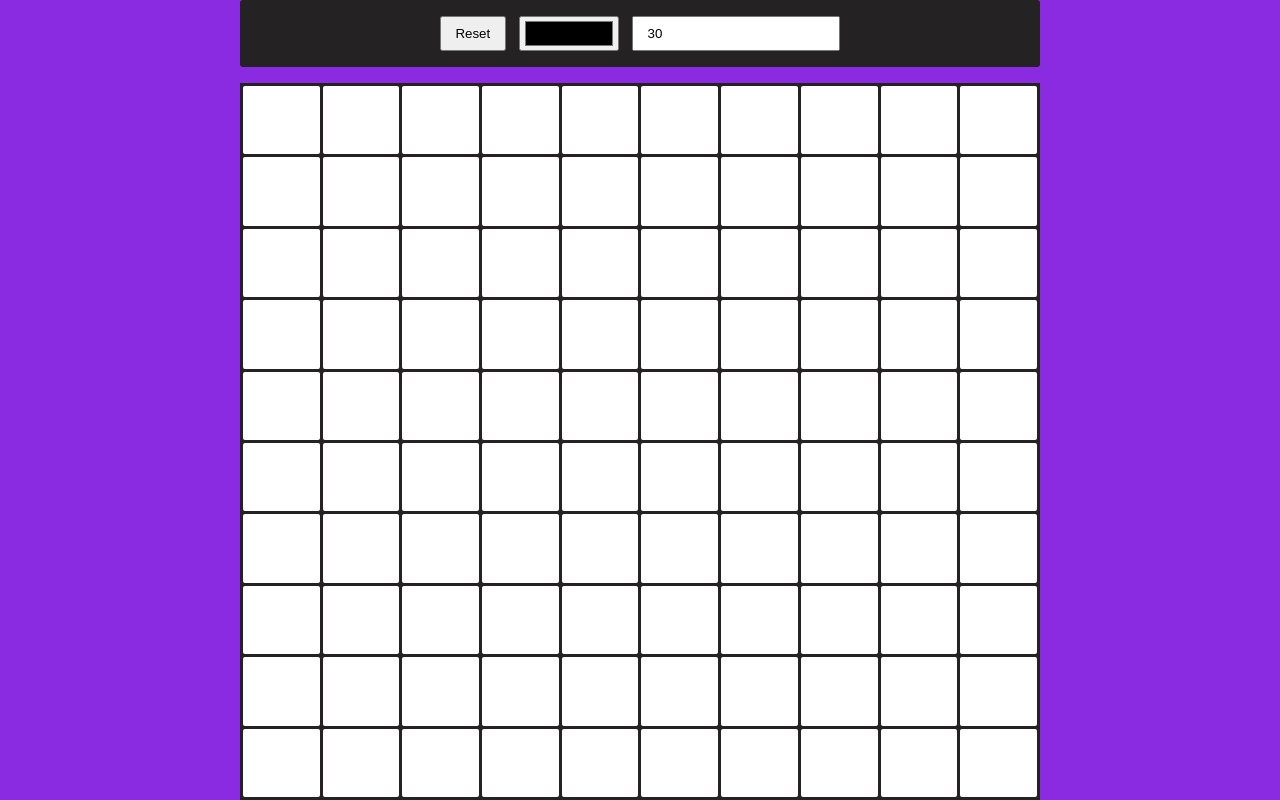
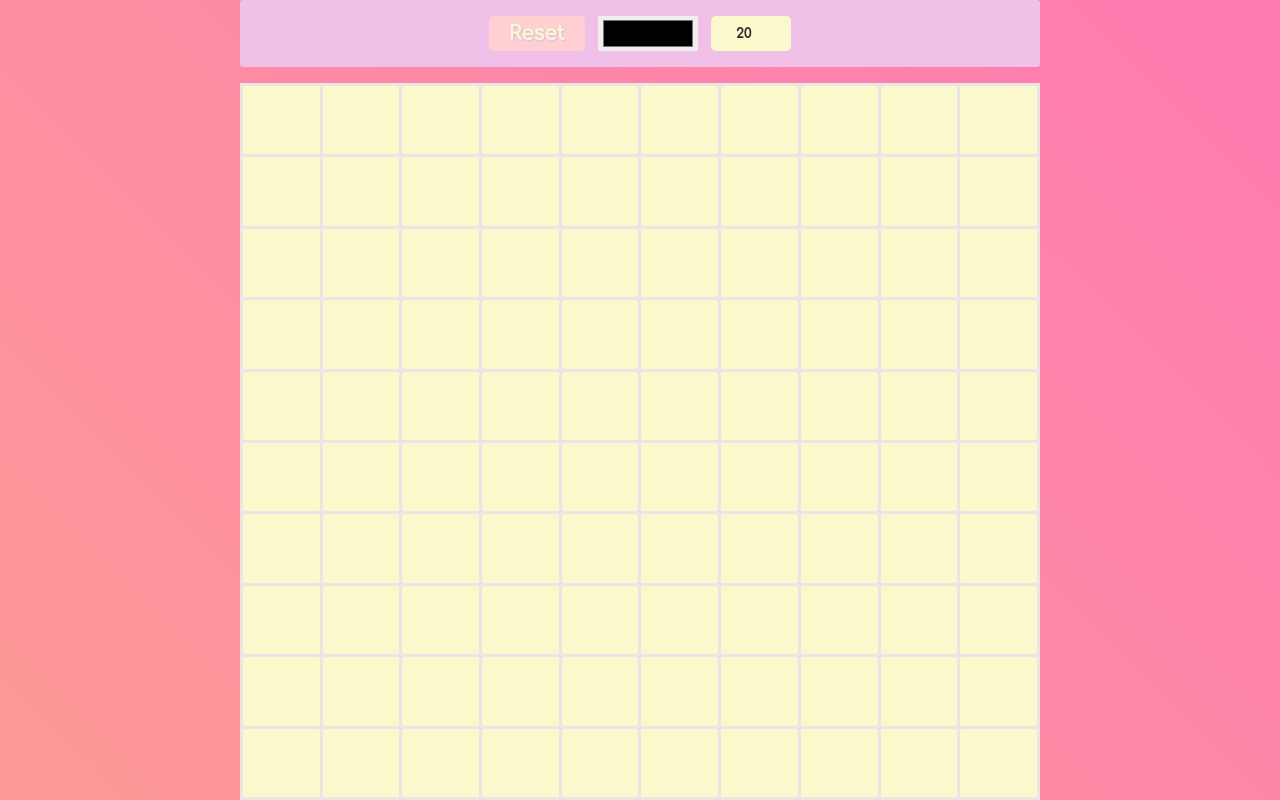
Before and after one commit to paocheez/PixelArtGenerator, a plain HTML site: page index.html in a window 1280 px wide. Drawn offline with Linux system fonts and the light colour scheme.

Commit message:
style iterface

```diff
--- a/index.html
+++ b/index.html
@@ -5,13 +5,16 @@
     <meta http-equiv="X-UA-Compatible" content="IE=edge">
     <meta name="viewport" content="width=device-width, initial-scale=1.0">
     <link rel="stylesheet" href="style.css">
+    <link rel="preconnect" href="https://fonts.googleapis.com">
+    <link rel="preconnect" href="https://fonts.gstatic.com" crossorigin>
+    <link href="https://fonts.googleapis.com/css2?family=Comfortaa:wght@500&display=swap" rel="stylesheet">
     <title>Pixel Art Generator</title>
 </head>
 <body>
     <div class="navbar">
         <button class="reset btn" >Reset</button>
         <input type="color" class="color" color="#00EEFF">
-        <input type="number" class="size" value="30">
+        <input type="number" class="size" value="20">
     </div>
     <div class="container">
     </div>
--- a/style.css
+++ b/style.css
@@ -2,6 +2,7 @@
     margin: 0;
     padding: 0;
     box-sizing: border-box;
+    font-family: 'Comfortaa', cursive;
 }
 
 html, body{
@@ -9,19 +10,35 @@ html, body{
 }
 
 body{
-    background-color: blueviolet;
     display: flex;
     justify-content: center;
     align-items: center;
     flex-direction: column;
+    background-image: linear-gradient(45deg, #FBDA61 0%, #FF5ACD 100%);
+    background-size: 400% 400%;
+    position: relative;
+    animation: change 3s ease-in-out infinite;
 }
 
-.navbar, .container{
-    background-color: rgb(36, 34, 34);
+@keyframes change{
+    0%{
+        background-position: 0 50%;
+    }
+    50%{
+        background-position: 100% 50%;
+    }
+    100%{
+        background-position: 0 50%;
+    }
+}
+.container{
+    background-color: rgb(235, 230, 230);
     width: 800px;
 }
 
 .navbar{
+    background-color: #F1C0E8;
+    width: 800px;
     padding: 1em;
     margin-bottom: 1em;
     border-radius: 3px;
@@ -35,10 +52,39 @@ body{
     padding: 0 1em;
 }
 
+.reset{
+    background-color: #FFCFD2;
+    border: none;
+    border-radius: 5px;
+    color: #FBF8CC;
+    font-size: 20px;
+    font-weight: bolder;
+    text-shadow: 1px 1px 2px #CFBAF0;
+    cursor: pointer;
+}
+
+.reset:hover{
+    text-shadow: 1px 1px 2px #FBF8CC;
+    color: #FFCFD2;
+    background-color: #FDE4CF;
+    box-shadow: 3px 3px #cfbaf075;
+}
+
 .color{
     padding: 0 .25em;
     width: 100px;
     margin: 0 1em;
+    border: none;
+}
+
+.size{
+    border:none;
+    background-color: #FBF8CC;
+    color: #292a2c;
+    font-weight: bolder;
+    text-align: center;
+    width: 80px;
+    border-radius: 5px;
 }
 
 .container{
@@ -50,7 +96,12 @@ body{
     gap: 3px;
     padding: 3px;
 }
+
 .pixel{
-    background-color: white;
+    background-color: #FBF8CC;
     border-radius: 2px;
 }
+
+.pixel:hover{
+    box-shadow: 3px 3px 3px rgba(53, 50, 50, 0.582);
+}
```
